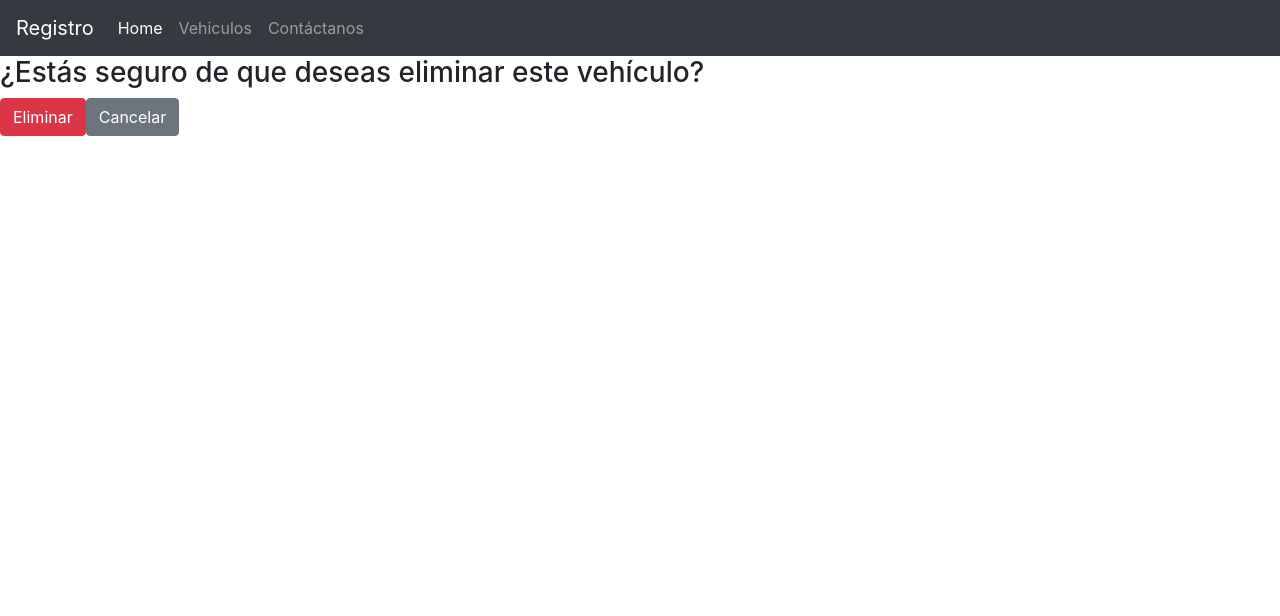
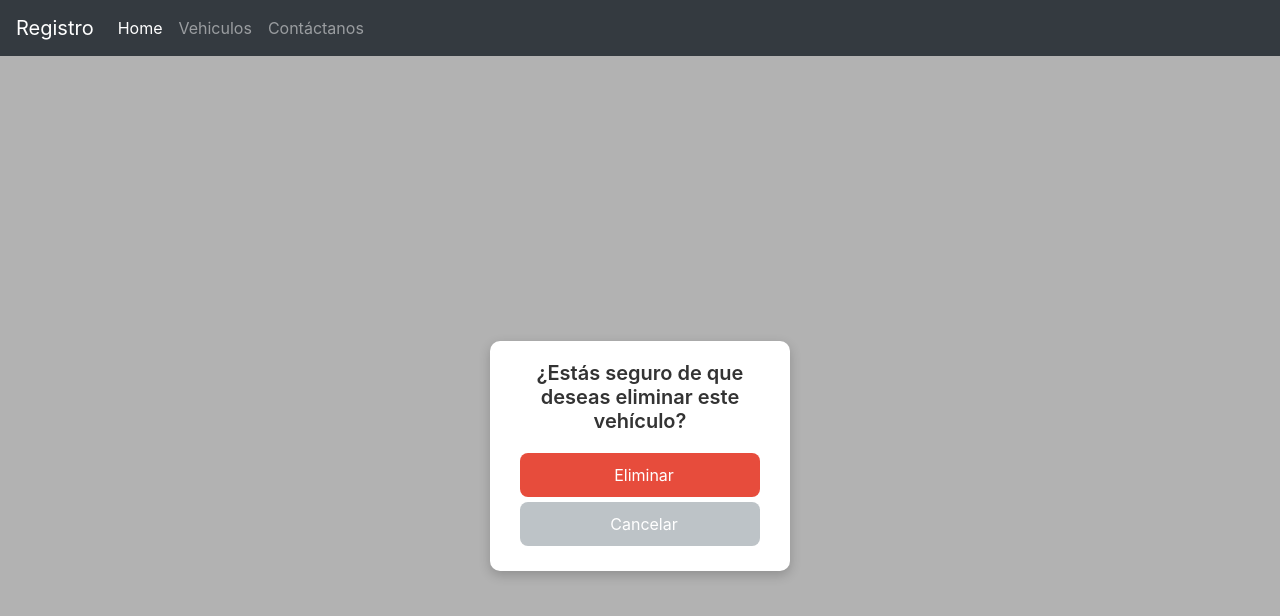
Before and after one commit to Daniel149-svg/ProyectoFinal, an Angular app: page /eliminar/1 in a window 1280 px wide. Shown: the top 616 px of the page. Built offline with nearby package versions, Linux system fonts and the light colour scheme.

Commit message:
Configuracion de estilo eliminar

```diff
--- a/src/app/eliminar/eliminar.component.css
+++ b/src/app/eliminar/eliminar.component.css
@@ -0,0 +1,79 @@
+/* Contenedor centralizado */
+.confirmation-container {
+    display: flex;
+    justify-content: center;
+    align-items: center;
+    height: 100vh;
+    background: rgba(0, 0, 0, 0.3); /* Fondo translúcido */
+  }
+
+  .confirmation-box {
+    background: #fff;
+    border-radius: 10px;
+    box-shadow: 0 4px 12px rgba(0, 0, 0, 0.2);
+    padding: 20px 30px;
+    width: 300px;
+    text-align: center;
+    animation: fadeIn 0.5s ease-in-out;
+  }
+
+  /* Título */
+  .confirmation-title {
+    font-size: 20px;
+    font-weight: 600;
+    color: #333;
+    margin-bottom: 20px;
+  }
+
+  /* Estilo de los botones */
+  .btn-action {
+    width: 100%;
+    padding: 10px;
+    margin: 5px 0;
+    font-size: 16px;
+    border-radius: 8px;
+    display: flex;
+    justify-content: center;
+    align-items: center;
+    transition: background-color 0.3s ease;
+  }
+
+  /* Estilo botón eliminar */
+  .btn-danger {
+    background-color: #e74c3c;
+    color: white;
+    border: none;
+  }
+
+  .btn-danger:hover {
+    background-color: #c0392b;
+  }
+
+  /* Estilo botón cancelar */
+  .btn-secondary {
+    background-color: #bdc3c7;
+    color: white;
+    border: none;
+  }
+
+  .btn-secondary:hover {
+    background-color: #95a5a6;
+  }
+
+  /* Iconos en los botones */
+  i {
+    margin-right: 8px;
+    font-size: 18px;
+  }
+
+  /* Animación de aparición */
+  @keyframes fadeIn {
+    0% {
+      opacity: 0;
+      transform: translateY(-20px);
+    }
+    100% {
+      opacity: 1;
+      transform: translateY(0);
+    }
+  }
--- a/src/app/eliminar/eliminar.component.html
+++ b/src/app/eliminar/eliminar.component.html
@@ -1,5 +1,13 @@
-<div>
-    <h3>¿Estás seguro de que deseas eliminar este vehículo?</h3>
-    <button class="btn btn-danger" (click)="eliminarVehiculo()">Eliminar</button>
-    <button class="btn btn-secondary" (click)="cancelar()">Cancelar</button>
+<div class="confirmation-container">
+  <div class="confirmation-box">
+    <h3 class="confirmation-title">¿Estás seguro de que deseas eliminar este vehículo?</h3>
+    <div class="confirmation-actions">
+      <button class="btn btn-danger btn-action" (click)="eliminarVehiculo()">
+        <i class="bi bi-trash"></i> Eliminar
+      </button>
+      <button class="btn btn-secondary btn-action" (click)="cancelar()">
+        <i class="bi bi-x-circle"></i> Cancelar
+      </button>
+    </div>
   </div>
+</div>
```
